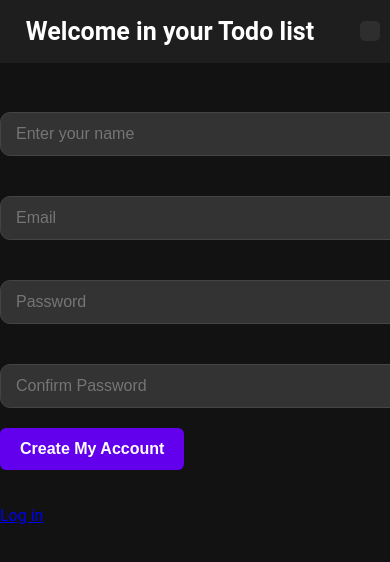
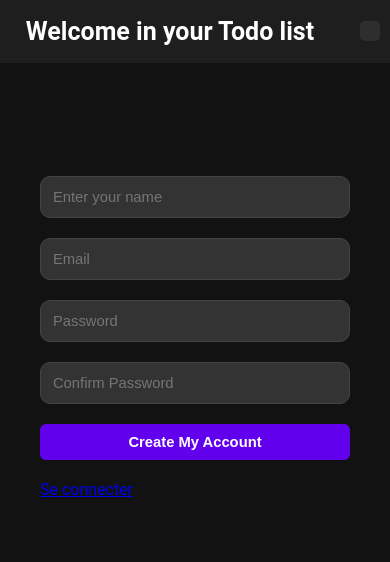
Before and after one commit to marou95/todo-react, a React (Create React App) app: page /register in a window 390 px wide. Shown: the top 562 px of the page. Built offline with nearby package versions, Linux system fonts and the light colour scheme.

Commit message:
responsive forms

```diff
--- a/src/components/Login.js
+++ b/src/components/Login.js
@@ -1,37 +1,31 @@
 import React, { useState, useContext } from "react";
 import { apiLogin } from "./Api.js";
 import { useNavigate, Link } from "react-router-dom";
-import { UserContext } from './UserContext'; // Importer le contexte utilisateur
-import { ClipLoader } from 'react-spinners';
+import { UserContext } from "./UserContext";
+import { ClipLoader } from "react-spinners";
 
 const Login = () => {
   const [email, setEmail] = useState("");
   const [password, setPassword] = useState("");
   const [errorMessage, setErrorMessage] = useState("");
-  const { login } = useContext(UserContext); // Importer le contexte utilisateur
-  const [isLoading, setIsLoading] = useState(false); // État pour le chargement
-  const navigate = useNavigate()
+  const { login } = useContext(UserContext);
+  const [isLoading, setIsLoading] = useState(false);
+  const navigate = useNavigate();
 
   const handleLogin = async (e) => {
-    e.preventDefault(); // Empêche le rechargement de la page
-    setIsLoading(true); // Activer le spinner
+    e.preventDefault();
+    setIsLoading(true);
     setErrorMessage("");
     try {
-      const response = await apiLogin({
-        email,
-        password,
-      });
-
+      const response = await apiLogin({ email, password });
       const { token } = response.data;
-      login(token); // Mettre à jour le contexte
-
-      // Rediriger vers la page d'accueil
+      login(token);
       navigate("/");
     } catch (error) {
       console.error("Login error:", error.response);
       setErrorMessage(error.response?.data?.message || "An error occurred during login.");
     } finally {
-      setIsLoading(false); // Désactiver le spinner
+      setIsLoading(false);
     }
   };
 
@@ -46,7 +40,7 @@ const Login = () => {
           onChange={(e) => setEmail(e.target.value)}
           style={styles.input}
           required
-          disabled={isLoading} // Désactiver l'input pendant le chargement
+          disabled={isLoading}
         />
         <input
           type="password"
@@ -55,22 +49,17 @@ const Login = () => {
           onChange={(e) => setPassword(e.target.value)}
           style={styles.input}
           required
-          disabled={isLoading} // Désactiver l'input pendant le chargement
+          disabled={isLoading}
         />
         <button
-          type='submit'
+          type="submit"
           style={{ ...styles.loginButton, ...(isLoading ? styles.disabledButton : {}) }}
-          disabled={isLoading} // Désactiver le bouton pendant le chargement
+          disabled={isLoading}
         >
-
-          {isLoading ? (
-            <ClipLoader size={20} color='#ffffff' /> // Spinner stylisé
-          ) : (
-            'Login'
-          )}
+          {isLoading ? <ClipLoader size={20} color="#ffffff" /> : "Login"}
         </button>
         <p>
-          <Link to='/register'>Create an account</Link>
+          <Link to="/register">Create an account</Link>
         </p>
       </form>
     </div>
@@ -80,47 +69,58 @@ const Login = () => {
 const styles = {
   container: {
     display: "flex",
-    flexDirection: "column",
     justifyContent: "center",
     alignItems: "center",
+    minHeight: "calc(80vh - 80px)", // Adjust for assumed header height
+    padding: "20px",
+    boxSizing: "border-box",
     backgroundColor: "#121212",
     color: "#ffffff",
-    margin: 0,
-    padding: 0,
-    height: "55vh",
+  },
+  form: {
+    width: "100%",
+    maxWidth: "400px",
+    padding: "20px",
+    boxSizing: "border-box",
+    flexDirection: "column",
+    alignItems: "center",
   },
   input: {
+    width: "100%",
     backgroundColor: "#333333",
     color: "#ffffff",
     border: "1px solid #444444",
     borderRadius: "10px",
-    padding: "12px 15px",
-    width: "100%",
-    marginTop: "20px",
+    padding: "calc(10px + 0.5vw)", // Responsive padding
     marginBottom: "20px",
-    fontSize: "16px",
+    fontSize: "calc(14px + 0.2vw)", // Responsive font size
     outline: "none",
+    boxSizing: "border-box",
   },
-
   loginButton: {
     backgroundColor: "#6200ee",
     color: "#ffffff",
     border: "none",
     borderRadius: "6px",
-    padding: "12px 20px",
+    padding: "10px", // Responsive padding
     cursor: "pointer",
-    fontSize: "16px",
+    fontSize: "calc(14px + 0.2vw)", // Responsive font size
     fontWeight: "bold",
     transition: "background-color 0.3s ease",
-    marginBottom: "20px",
-    width: "auto",
+    width: "100%",
     alignSelf: "center",
+    marginBottom: "10px",
   },
   disabledButton: {
-    backgroundColor: '#005bb5',
-    cursor: 'not-allowed',
+    backgroundColor: "#005bb5",
+    cursor: "not-allowed",
   },
-
+  error: {
+    color: "red",
+    fontSize: "14px",
+    marginBottom: "10px",
+    textAlign: "center",
+  },
 };
 
 export default Login;
--- a/src/components/Register.js
+++ b/src/components/Register.js
@@ -1,7 +1,7 @@
 import React, { useState } from "react";
 import { useNavigate, Link } from "react-router-dom";
 import { register } from "./Api";
-import { ClipLoader } from 'react-spinners';
+import { ClipLoader } from "react-spinners";
 
 const Register = () => {
   const [name, setName] = useState("");
@@ -10,41 +10,37 @@ const Register = () => {
   const [confirmPassword, setConfirmPassword] = useState("");
   const [errorMessage, setErrorMessage] = useState("");
   const navigate = useNavigate();
-  const [isLoading, setIsLoading] = useState(false); // État pour le chargement
-
+  const [isLoading, setIsLoading] = useState(false);
+  const [isRegistrationSuccess, setIsRegistrationSuccess] = useState(false);
 
   const handleRegister = async (e) => {
-    e.preventDefault(); // Empêche le rechargement de la page
-    setIsLoading(true); // Activer le spinner
+    e.preventDefault();
+    setIsLoading(true);
 
     if (password !== confirmPassword) {
       setErrorMessage("Passwords do not match.");
+      setIsLoading(false);
+      setIsRegistrationSuccess(false);
       return;
     }
 
     try {
-      const response = await register({
-        name,
-        email,
-        password,
-      });
-
-      // Sauvegarder le token (si le backend le renvoie)
+      const response = await register({ name, email, password });
       const { token } = response.data;
       if (token) {
         localStorage.setItem("token", token);
       }
-
-      // Rediriger vers la page de connexion
       if (response.status === 201) {
-        alert("Registration successful! Please log in.");
-        navigate("/login");
+        setIsRegistrationSuccess(true);
+        setTimeout(() => {
+          navigate("/login");
+        }, 5000); // 5 secondes
       }
     } catch (error) {
-      console.error("Register error:", error.response); // Log pour débogage
+      console.error("Register error:", error.response);
       setErrorMessage(error.response?.data?.message || "An error occurred during registration.");
     } finally {
-      setIsLoading(false); // Désactiver le spinner
+      setIsLoading(false);
     }
   };
 
@@ -53,12 +49,13 @@ const Register = () => {
       <form onSubmit={handleRegister} style={styles.form}>
         {errorMessage && <p style={styles.error}>{errorMessage}</p>}
         <input
-          type="text" // Corrigé de type="name"
+          type="text"
           placeholder="Enter your name"
           value={name}
           onChange={(e) => setName(e.target.value)}
           style={styles.input}
           required
+          disabled={isLoading} // Désactiver les inputs pendant le chargement
         />
         <input
           type="email"
@@ -67,6 +64,7 @@ const Register = () => {
           onChange={(e) => setEmail(e.target.value)}
           style={styles.input}
           required
+          disabled={isLoading}
         />
         <input
           type="password"
@@ -75,6 +73,7 @@ const Register = () => {
           onChange={(e) => setPassword(e.target.value)}
           style={styles.input}
           required
+          disabled={isLoading}
         />
         <input
           type="password"
@@ -83,19 +82,28 @@ const Register = () => {
           onChange={(e) => setConfirmPassword(e.target.value)}
           style={styles.input}
           required
+          disabled={isLoading}
         />
-        {isLoading ? (
-          <ClipLoader size={20} color="#ffffff" /> // Spinner stylisé
+        {isRegistrationSuccess ? (
+          <p style={styles.successMessage}>Inscription réussie !</p>
         ) : (
-          <button type="submit" style={styles.registerButton}>
-            Create My Account
+          <button
+            type="submit"
+            style={{
+              ...styles.registerButton,
+              ...(isLoading ? styles.disabledButton : {}),
+            }}
+            disabled={isLoading}
+          >
+            {isLoading ? (
+              <ClipLoader size={20} color="#ffffff" />
+            ) : (
+              "Create My Account"
+            )}
           </button>
         )}
-
+        <Link to="/login">Se connecter</Link>
       </form>
-      <p>
-        <Link to="/login">Log in</Link>
-      </p>
     </div>
   );
 };
@@ -103,46 +111,56 @@ const Register = () => {
 const styles = {
   container: {
     display: "flex",
-    flexDirection: "column",
     justifyContent: "center",
-    height: "75vh",
-
+    alignItems: "center",
+    minHeight: "calc(80vh)", // Adjust for assumed header height
+    padding: "20px",
+    boxSizing: "border-box",
+  },
+  form: {
+    width: "100%",
+    maxWidth: "500px",
+    padding: "20px",
+    boxSizing: "border-box",
+    alignItems: "center",
   },
   input: {
+    width: "100%",
     backgroundColor: "#333333",
     color: "#ffffff",
     border: "1px solid #444444",
     borderRadius: "10px",
-    padding: "12px 15px",
-    width: "100%",
-    marginTop: "20px",
+    padding: "calc(10px + 0.5vw)", // Slightly responsive padding
     marginBottom: "20px",
-    fontSize: "16px",
+    fontSize: "calc(14px + 0.2vw)", // Slightly responsive font size
     outline: "none",
+    boxSizing: "border-box",
   },
-
   registerButton: {
     backgroundColor: "#6200ee",
     color: "#ffffff",
     border: "none",
     borderRadius: "6px",
-    padding: "12px 20px",
+    padding: "calc(10px + 0vw) 20px", // Responsive padding
     cursor: "pointer",
-    fontSize: "16px",
+    fontSize: "calc(14px + 0.2vw)", // Responsive font size
     fontWeight: "bold",
     transition: "background-color 0.3s ease",
+    width: "100%",
+    alignSelf: "center",
     marginBottom: "20px",
-    width: "auto",
-    alignSelf: "center",
   },
   error: {
     color: "red",
     fontSize: "14px",
     marginBottom: "10px",
+    textAlign: "center",
   },
-  title: {
+  successMessage: {
+    color: "green",
+    fontSize: "16px",
+    marginBottom: "10px",
     textAlign: "center",
-    marginBottom: "20px",
   },
 };
 
```
